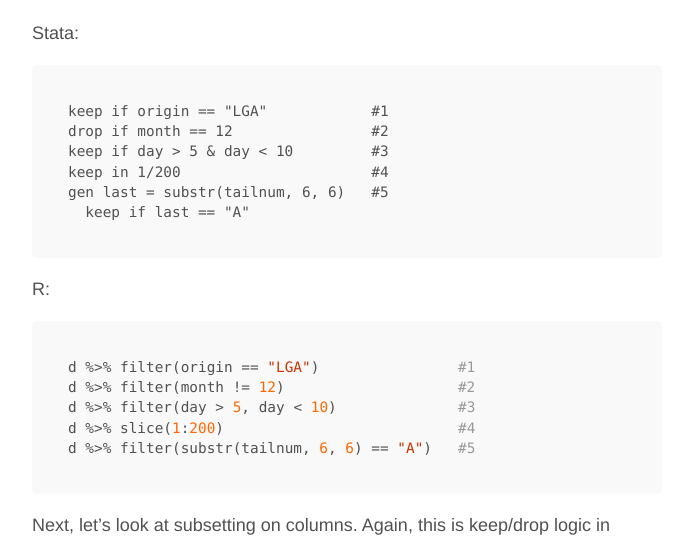
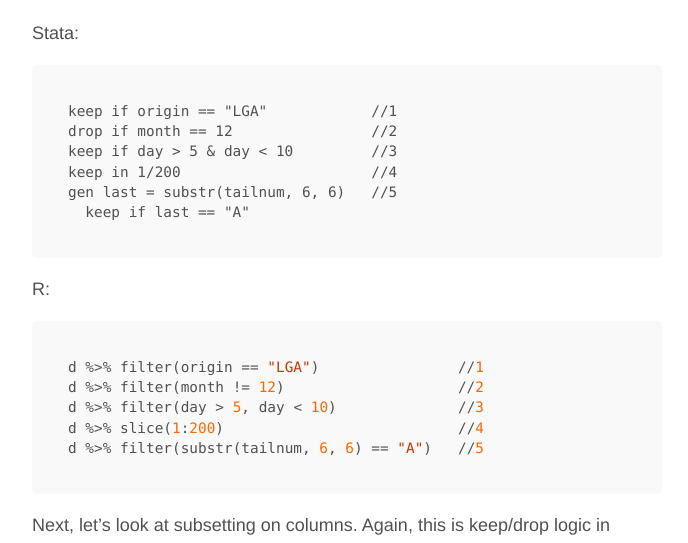
Before and after one commit to WadeP6970/johnricco.github.io, a Jekyll site: the page built from _posts/2016-6-06-stata-dplyr.md, in a window 1280 px wide. Shown: the part 719-1262 px from the top of the page, without its empty margins (293-981 px from the left). Built offline with Jekyll 4.4.1, drawn with Linux system fonts in a browser that asks for light colours.

Commit message:
change comments

````diff
--- a/_posts/2016-6-06-stata-dplyr.md
+++ b/_posts/2016-6-06-stata-dplyr.md
@@ -15,20 +15,22 @@ First, some stuff on filtering observations. This is pretty straightforward. Sta
 
 Stata:
 ```
-keep if origin == "LGA"            #1
-drop if month == 12                #2
-keep if day > 5 & day < 10         #3
-keep in 1/200                      #4
-gen last = substr(tailnum, 6, 6)   #5
+keep if origin == "LGA"            //1
+drop if month == 12                //2
+keep if day > 5 & day < 10         //3
+keep in 1/200                      //4
+gen last = substr(tailnum, 6, 6)   //5
   keep if last == "A"
 ```
 
 R:
 ```R
-d %>% filter(origin == "LGA")                #1
-d %>% filter(month != 12)                    #2
-d %>% filter(day > 5, day < 10)              #3
-d %>% slice(1:200)                           #4
-d %>% filter(substr(tailnum, 6, 6) == "A")   #5
+d %>% filter(origin == "LGA")                //1
+d %>% filter(month != 12)                    //2
+d %>% filter(day > 5, day < 10)              //3
+d %>% slice(1:200)                           //4
+d %>% filter(substr(tailnum, 6, 6) == "A")   //5
 ```
+
+
 Next, let's look at subsetting on columns. Again, this is keep/drop logic in Stata, and the dplyr verb is "select", much like how you *SELECT* columns in a SQL query.
````
